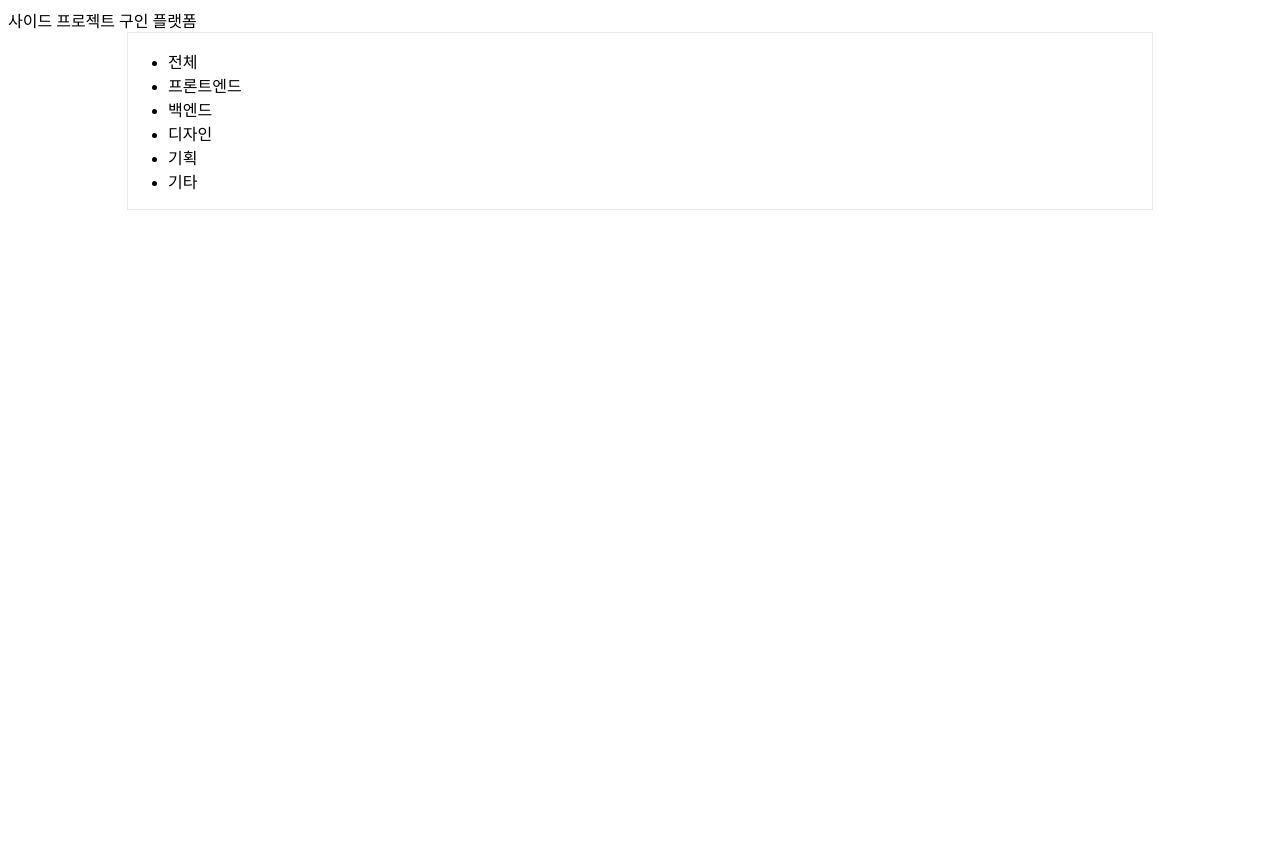
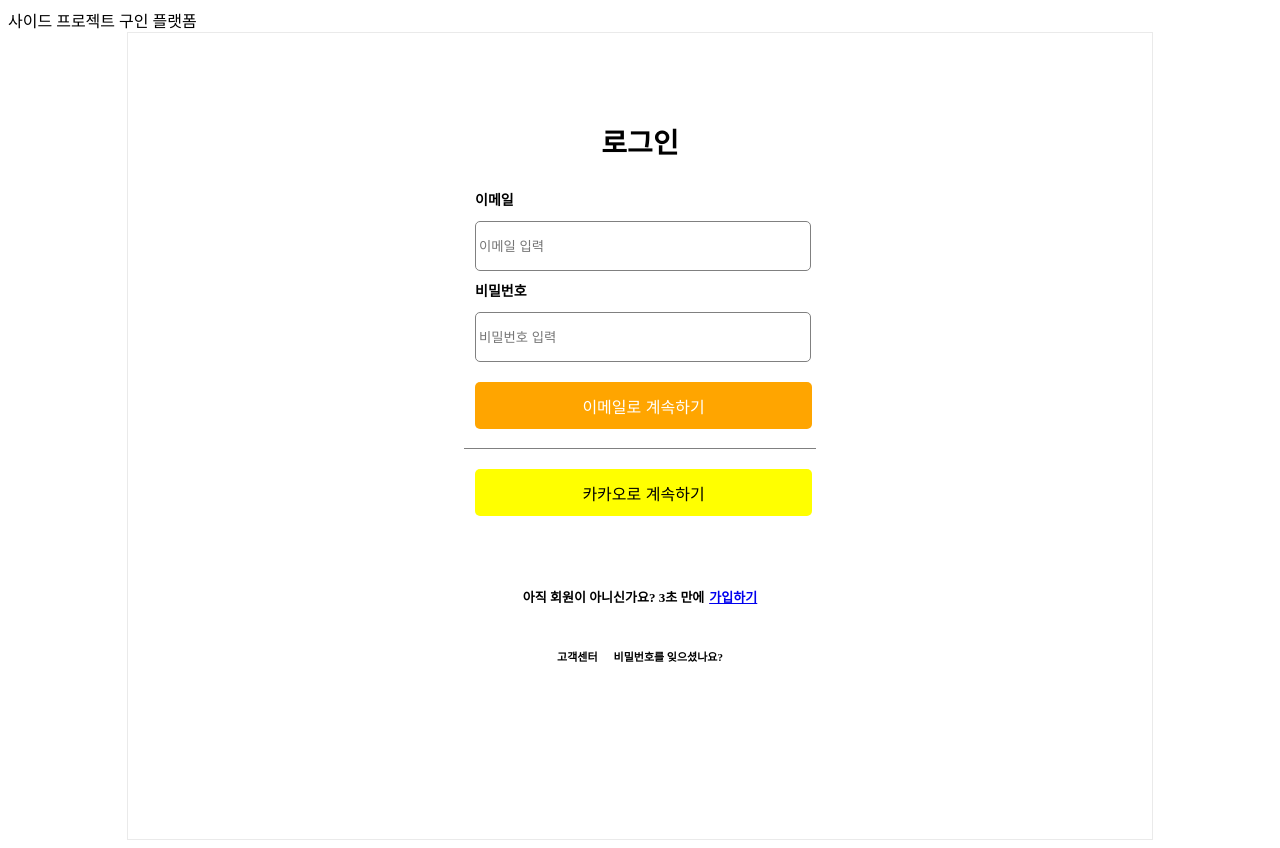
Before and after one commit to junhui324/MoGakPpo, a React (Create React App) app: page /login in a window 1280 px wide. Before the commit this address led to /. Before the commit the page ends 800 px from the top, so only its background shows below. Built offline with nearby package versions, Linux system fonts and the light colour scheme.

Commit message:
Feat: 로그인과 비밀번호 찾기 페이지

```diff
--- a/package.json
+++ b/package.json
@@ -10,6 +10,7 @@
     "@types/node": "^16.18.34",
     "@types/react": "^18.2.7",
     "@types/react-dom": "^18.2.4",
+    "bulma": "^0.9.4",
     "react": "^18.2.0",
     "react-calendar": "^4.2.1",
     "react-dom": "^18.2.0",
--- a/src/App.tsx
+++ b/src/App.tsx
@@ -2,6 +2,8 @@ import React from 'react';
 import { BrowserRouter, Routes, Route, Navigate } from 'react-router-dom';
 import ProjectList from './pages/ProjectList';
 import styles from './index.module.scss';
+import Login from './pages/login';
+import Password from './pages/password';
 
 function App() {
   return (
@@ -17,9 +19,9 @@ function App() {
           {/* 게시글 확인 */}
           {/* <Route path="/project/:id" element={} /> */}
           {/* 유저관련 */}
-          {/* <Route path="/login" element={}/> */}
+          <Route path="/login" element={<Login />}/>
           {/* <Route path="/register" element={}/> */}
-          {/* <Route path="/user/editPw" element={}/> */}
+          <Route path="/user/editPw" element={<Password />}/>
           {/* <Route path="/user/delete" element={}/> */}
           {/* <Route path="/user/mypage" element={}/> */}
         </Routes>
--- /dev/null
+++ b/src/pages/login.module.scss
@@ -0,0 +1,182 @@
+.container{
+  width:766px;
+  height:806px;
+  margin:auto auto;
+}
+
+.component{
+  width:352px;
+  height:597px;
+  padding-top:60px;
+  padding-left:16px;
+  padding-right:16px;
+  padding-bottom:48px;
+  margin: 0 191px;
+  background-color: white;
+  display:flex;
+  flex-direction: column;
+}
+
+.title{
+  width:352px;
+  height:48px;
+  text-align:center;
+  font-size:28px;
+  font-weight:700;
+  color:black;
+}
+
+.input{
+  height:48px;
+  padding:11px;
+}
+
+.label{
+  height:21px;
+  padding-left:11px;
+  font-weight:700;
+  font-size:14px;
+}
+
+.form{
+  margin-top:48px;
+}
+
+input[type=email]{
+  width:328px;
+  height:42px;
+  margin:0 auto;
+  border-radius:5px;
+  border:1px solid gray;
+  padding:3px;
+
+  &:hover{
+    border:1px solid pink;
+  }
+
+  &:focus{
+    outline:none;
+  }
+}
+
+input[type=password]{
+  width:328px;
+  height:42px;
+  margin:0 auto;
+  border-radius:5px;
+  border:1px solid gray;
+  padding:3px;
+
+  &:hover{
+    border:1px solid pink;
+  }
+
+  &:focus{
+    outline:none;
+  }
+}
+
+.emptyWarning{
+  height:21px;
+  color:red;
+  font-size:11px;
+  font-weight:500;
+  padding-left: 11px;
+}
+
+.submit{
+  width:352px;
+  height:47px;
+  padding:11px;
+  font-weight:400;
+  -webkit-appearance: none;
+  -moz-appearance: none;
+  appearance: none;
+
+}
+
+.submitButton{
+  width:337px;
+  height:47px;
+  background-color: orange;
+  border:0;
+  border-radius:5px;
+  font-size:medium;
+  font-weight:500;
+  color:white;
+
+  &:hover{
+    border:3px solid orange;
+  }
+}
+
+.hrContainer{
+  margin:0 auto;
+}
+
+.hr{
+  width:100%;
+  border: none;
+  border-top: 1px gray solid;
+  color: #fff;
+  height: 1px;
+}
+
+.kakaoContainer{
+  padding:11px;
+}
+
+.kakaoLogin{
+  width:337px;
+  height:47px;
+  background-color: yellow;
+  border:0;
+  border-radius:5px;
+  font-size:medium;
+  font-weight:500;
+  color:black;
+
+  &:hover{
+    border:3px solid orange;
+  }
+}
+
+.menu{
+  width:352px;
+  height:597px;
+  padding-top:60px;
+  padding-right:16px;
+  padding-bottom:48px;
+  font-size:13px;
+  text-align: center;
+}
+
+
+.registerContainer{
+  font-weight:600;
+}
+.register{
+  padding-left:5px;
+  color:purple;
+  text-decoration: underline;
+}
+
+.menuLine{
+  padding-top:42px;
+  font-size: 11px;
+  font-weight:600;
+}
+
+.call{
+  padding:0 8px;
+}
+
+.forget{
+  padding:0 8px;
+}
+
+.link{
+  text-decoration: none;
+  color:black;
+
+}
--- /dev/null
+++ b/src/pages/login.tsx
@@ -0,0 +1,92 @@
+import React, {useState, useRef} from "react";
+import styles from "./login.module.scss";
+import {Link} from "react-router-dom";
+
+function Login(){
+  const emailRef = useRef(null);
+  const passwordRef = useRef(null);
+  const [isEmail, setIsEmail] = useState(false);
+  const [isPassword, setIsPassword] = useState(false);
+
+  function isEmailBlank(){
+    //@ts-ignore
+    if(emailRef.current.value === ""){
+      setIsEmail(true);
+    }
+    else{
+      setIsEmail(false)
+    }
+  }
+
+  function isPasswordBlank(){
+    //@ts-ignore
+    if(passwordRef.current.value === ""){
+      setIsPassword(true);
+    }
+    else{
+      setIsPassword(false)
+    }
+  }
+
+  return(
+    <>
+        <div className={styles.container}>
+          <div className={styles.component}>
+              <div className={styles.title}><p>로그인</p></div>
+
+              <form method = "post" action = "" className={styles.form}>
+                <div className={styles.label}>
+                이메일
+                </div>
+                  <div className={styles.input}>
+                  <input type = "email" placeholder="이메일 입력" ref = {emailRef} onBlur={isEmailBlank}></input>
+                 </div>
+                  {
+                    isEmail && <div className={styles.emptyWarning}>이메일을 확인해주세요.</div>
+                  }
+
+                 <div className={styles.label}>
+                비밀번호
+                </div>
+                  <div className={styles.input}>
+                  <input type = "password" placeholder="비밀번호 입력" ref = {passwordRef} onBlur={isPasswordBlank}></input>
+                 </div>
+                  {
+                    isPassword && <div className={styles.emptyWarning}>비밀번호를 입력해주세요.</div>
+                  }
+                 <div className={styles.submit}>
+                  <button type="submit" className={styles.submitButton}>이메일로 계속하기</button>
+
+                 </div>
+
+                 <div className={styles.hrContainer}>
+                 <hr className={styles.hr}></hr>
+                 </div>
+              </form>
+
+              <div className={styles.kakaoContainer}>
+                <button type = "button" className={styles.kakaoLogin}>카카오로 계속하기</button>
+              </div>
+
+              <div className={styles.menu}>
+                <div className={styles.registerContainer}>
+                  <span>아직 회원이 아니신가요? 3초 만에</span>
+                  <span className={styles.register}><Link to = "/register">가입하기</Link></span>
+                </div>
+
+                <div className={styles.menuLine}>
+                  <span className={styles.call}><Link to = "/" className={styles.link}>고객센터</Link></span>
+                  <span className={styles.forget}><Link to = "/" className={styles.link}>비밀번호를 잊으셨나요?</Link></span>
+                </div>
+
+
+              </div>
+          </div>
+
+        </div>
+
+    </>
+  )
+}
+
+export default Login;
--- /dev/null
+++ b/src/pages/password.module.scss
@@ -0,0 +1,74 @@
+.container{
+  width:514px;
+  height:700px;
+  padding-top:40px;
+  padding-left:16px;
+  padding-right:16px;
+  padding-bottom:48px;
+  margin:auto auto;
+}
+
+.title{
+  width:482px;
+  height:42px;
+  font-size:28px;
+  font-weight:700;
+  line-height:42px;
+  text-align:center;
+  padding-left:16px;
+}
+
+.main{
+  margin-top:60px;
+  width:482px;
+  height:104px;
+}
+
+.sub{
+  height:21px;
+  padding-left:16px;
+  font-weight:700;
+}
+
+.inputContainer{
+  width:482px;
+  height:48px;
+  padding:11px;
+}
+
+.input{
+  width:100%;
+  height:100%;
+  border-radius: 5px;
+  border:1px solid gray;
+  &:hover{
+    border:1px solid pink;
+  }
+
+  &:focus{
+    outline:none;
+  }
+}
+
+.button{
+  width:487px;
+  height:51px;
+  border-radius: 5px;
+  border:1px solid gray;
+  background-color:orange;
+  font-size:medium;
+  font-weight:500;
+  color:white;
+
+  &:hover{
+    border:3px solid pink;
+  }
+}
+
+.emptyWarning{
+  height:21px;
+  color:red;
+  font-size:11px;
+  font-weight:500;
+  padding-left: 11px;
+}
--- /dev/null
+++ b/src/pages/password.tsx
@@ -0,0 +1,49 @@
+import React, {useState, useRef} from "react";
+import styles from "./password.module.scss";
+
+function Password(){
+  const emailRef = useRef(null);
+  const nameRef = useRef(null);
+  const [isEmail, setIsEmail] = useState(false);
+  const [isName, setIsName] = useState(false);
+
+  function isEmailBlank(){
+    //@ts-ignore
+    if(emailRef.current.value === ""){
+      setIsEmail(true);
+    }
+    else{
+      setIsEmail(false)
+    }
+  }
+
+  function isNameBlank(){
+    //@ts-ignore
+    if(nameRef.current.value === ""){
+      setIsName(true);
+    }
+    else{
+      setIsName(false)
+    }
+  }
+  return (<>
+      <div className={styles.container}>
+        <div className={styles.title}>비밀번호를 잊으셨나요?</div>
+        <div className={styles.main}>
+          <div className={styles.sub}>계정 이메일 주소</div>
+          <div className={styles.inputContainer}><input type = "text" ref = {emailRef} className={styles.input} onBlur={isEmailBlank}></input></div>
+          {
+            isEmail && <div className={styles.emptyWarning}>이메일을 확인해주세요.</div>
+          }
+          <div className={styles.sub}>사용자 이름</div>
+          <div className={styles.inputContainer}><input type = "text" ref = {nameRef} className={styles.input} onBlur={isNameBlank}></input></div>
+          {
+            isName && <div className={styles.emptyWarning}>이름을 입력해주세요.</div>
+          }
+          <div className={styles.inputContainer}><button type = "button" className={styles.button}>비밀번호 재설정</button></div>
+        </div>
+      </div>
+  </>);
+}
+
+export default Password;
```
Also changed, not shown: 1 other file (tests, documents, lock files or other folders).
